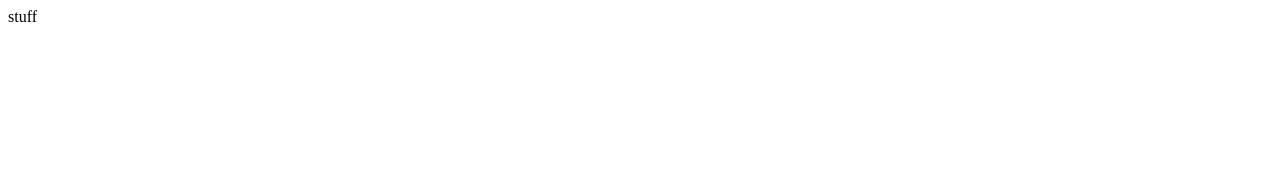
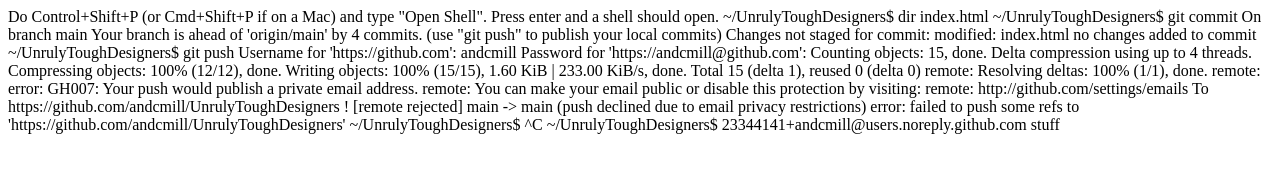
Before and after one commit to andcmill/UnrulyToughDesigners, a plain HTML site: page index.html in a window 1280 px wide. Drawn offline with Linux system fonts and the light colour scheme.

Commit message:
email public

```diff
--- a/index.html
+++ b/index.html
@@ -7,6 +7,40 @@
 
   </head>
   <body>
+Do Control+Shift+P (or Cmd+Shift+P if on a Mac) and type "Open Shell". Press enter and a shell should open.
+
+
+~/UnrulyToughDesigners$ dir
+index.html
+~/UnrulyToughDesigners$ git commit
+On branch main
+Your branch is ahead of 'origin/main' by 4 commits.
+  (use "git push" to publish your local commits)
+
+Changes not staged for commit:
+    modified:   index.html
+
+no changes added to commit
+~/UnrulyToughDesigners$ git push
+Username for 'https://github.com': andcmill
+Password for 'https://andcmill@github.com':
+Counting objects: 15, done.
+Delta compression using up to 4 threads.
+Compressing objects: 100% (12/12), done.
+Writing objects: 100% (15/15), 1.60 KiB | 233.00 KiB/s, done.
+Total 15 (delta 1), reused 0 (delta 0)
+remote: Resolving deltas: 100% (1/1), done.
+remote: error: GH007: Your push would publish a private email address.
+remote: You can make your email public or disable this protection by visiting:
+remote: http://github.com/settings/emails
+To https://github.com/andcmill/UnrulyToughDesigners
+ ! [remote rejected] main -> main (push declined due to email privacy restrictions)
+error: failed to push some refs to 'https://github.com/andcmill/UnrulyToughDesigners'
+~/UnrulyToughDesigners$ ^C
+~/UnrulyToughDesigners$
+
+23344141+andcmill@users.noreply.github.com
+
     stuff
   </body>
 </html>
```
